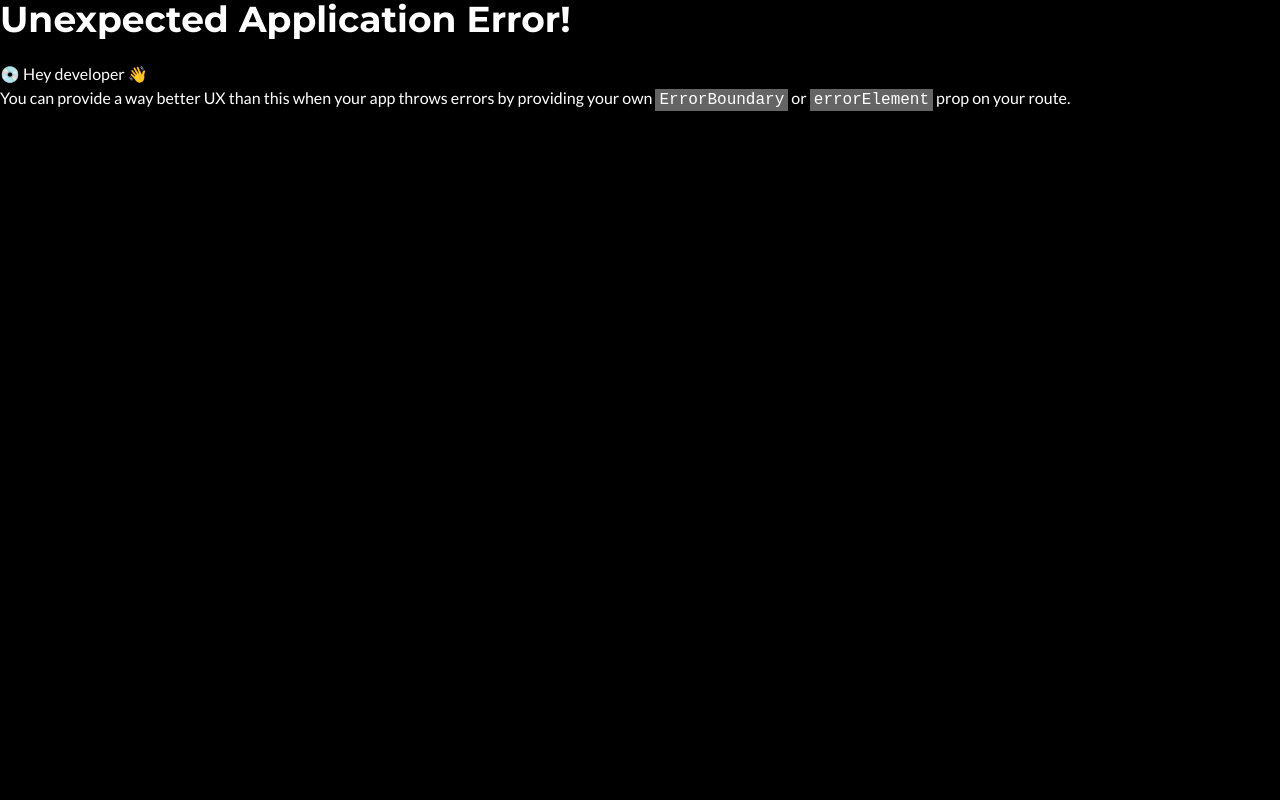
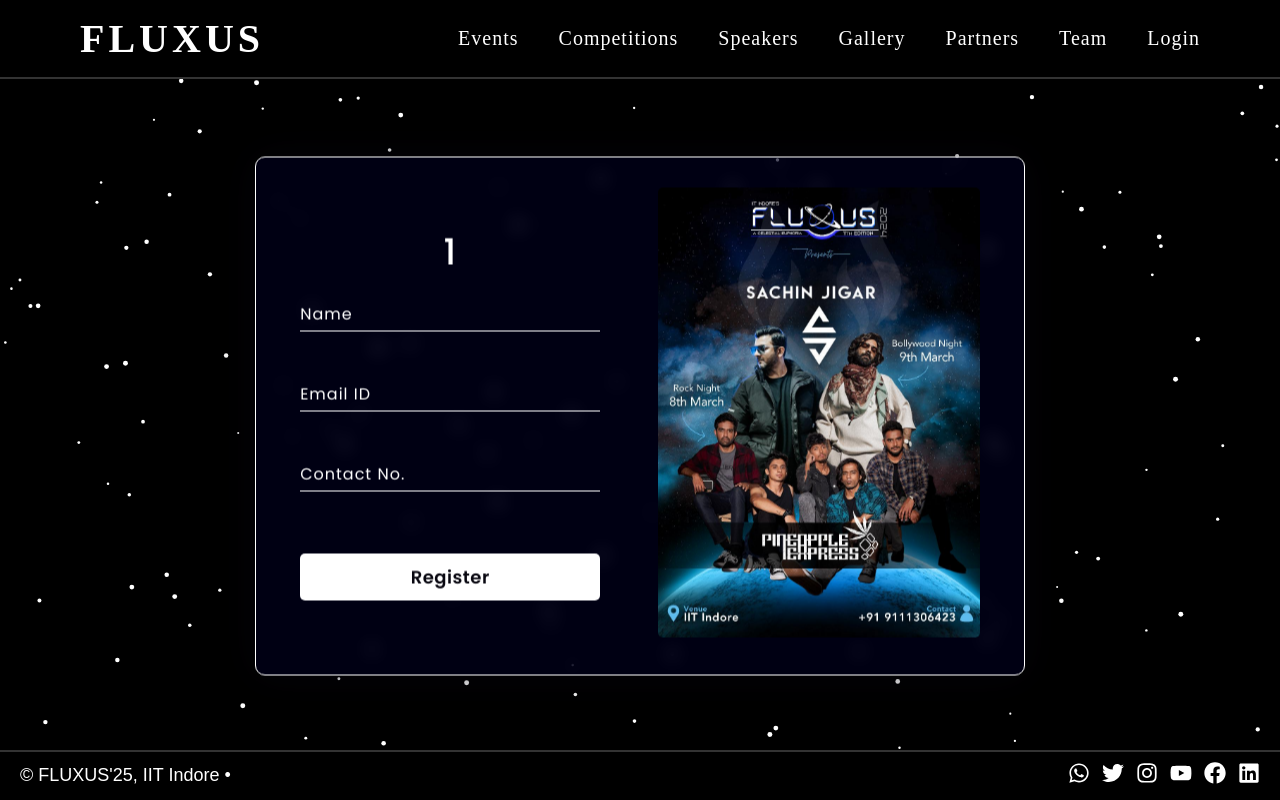
Before and after one commit to tanveeiii/Event-Management-System, a React (Vite) app in the folder event-frontend/: page /register/1 in a window 1280 px wide. Before the commit this address had no page. Built offline with nearby package versions, Linux system fonts and the light colour scheme.

Commit message:
tickets backend complete

```diff
--- a/event-frontend/src/App.jsx
+++ b/event-frontend/src/App.jsx
@@ -12,6 +12,7 @@ import MainLayout from './pages/MainLayout'
 import Ticket from './pages/Ticket'
 import PaymentSuccess from './pages/PaymentSuccess'
 import Dashboard from './pages/Dashboard'
+import Register from './pages/Register'
 // import { useLocation } from 'react-router-dom'
 
 const App = () => {
@@ -64,8 +65,8 @@ const App = () => {
           element: <Login />
         },
         {
-          path: "/success",
-          element: <PaymentSuccess/>
+          path: "/register/:index",
+          element: <Register/>
         },
       ]
     },
--- a/event-frontend/src/pages/Register.jsx
+++ b/event-frontend/src/pages/Register.jsx
@@ -3,12 +3,12 @@ import { useParams } from 'react-router-dom'
 import LogoImg from '../assets/pronites.jpeg'
 
 const Register = () => {
-    const { compName } = useParams();
+    const { index } = useParams();
     return (
         <>
             <form method='post' className='T-form'>
                 <div className="form-details">
-                    <h3 className='comp-name'> { compName } </h3>
+                    <h3 className='comp-name'> { index } </h3>
                     <div className="T-field">
                         <input type="text" className='T-input' placeholder='' required id="name" />
                         <label htmlFor="name" className='input-label'>Name</label>
--- a/event-frontend/src/pages/Ticket.jsx
+++ b/event-frontend/src/pages/Ticket.jsx
@@ -92,13 +92,15 @@ const Ticket = () => {
                         "amt":amt,
                     }
                     sendEmail(params=params)
-                    // window.location.href = '/success'
+                    alert("Payment successful! Please check your email for ticket")
+                    window.location.href = '/'
                 }
 
             },
-            theme: {
-                color: "#f76c6c"
-            }
+            prefill: {
+                contact: contact,
+            },
+
         };
 
         const rzp1 = new window.Razorpay(options);
```
